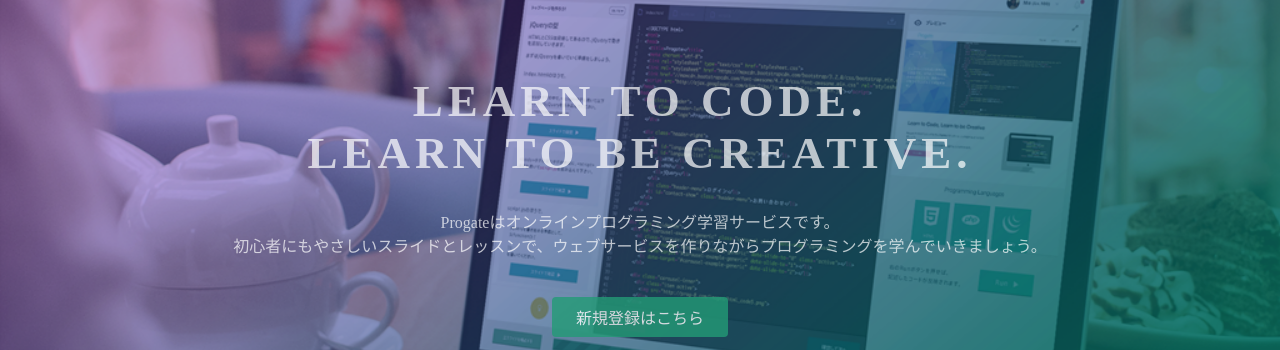
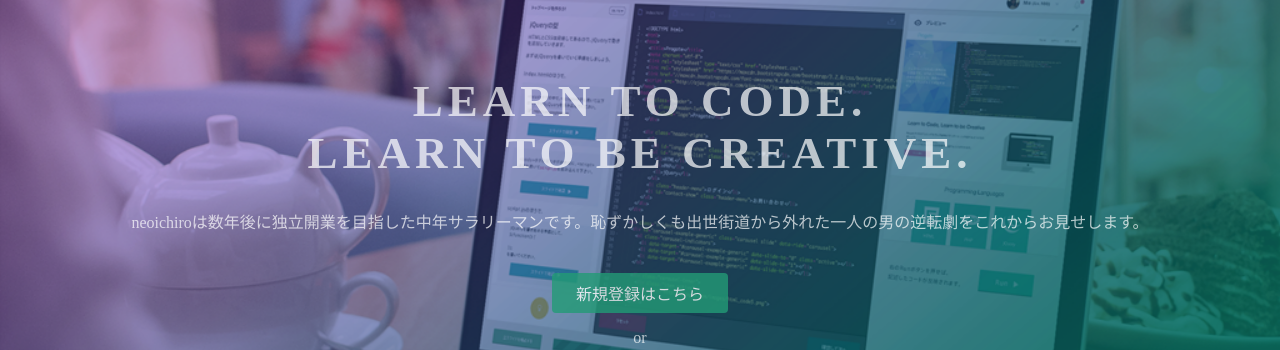
Before and after one commit to neoichiro/sample, a plain HTML site: page index.html in a window 1280 px wide. Shown: the part 135-485 px from the top of the page. Drawn offline with Linux system fonts and the light colour scheme.

Commit message:
Update index.html

```diff
--- a/index.html
+++ b/index.html
@@ -24,7 +24,7 @@
   <div class="top-wrapper">
     <div class="container">
       <h1>LEARN TO CODE.<br>LEARN TO BE CREATIVE.</h1>
-      <p>Progateはオンラインプログラミング学習サービスです。<br>初心者にもやさしいスライドとレッスンで、ウェブサービスを作りながらプログラミングを学んでいきましょう。</p>
+      <p>neoichiroは数年後に独立開業を目指した中年サラリーマンです。恥ずかしくも出世街道から外れた一人の男の逆転劇をこれからお見せします。</p>
       <div class="btn-wrapper">
         <a href="#" class="btn signup">新規登録はこちら</a>
         <p>or</p>
```
